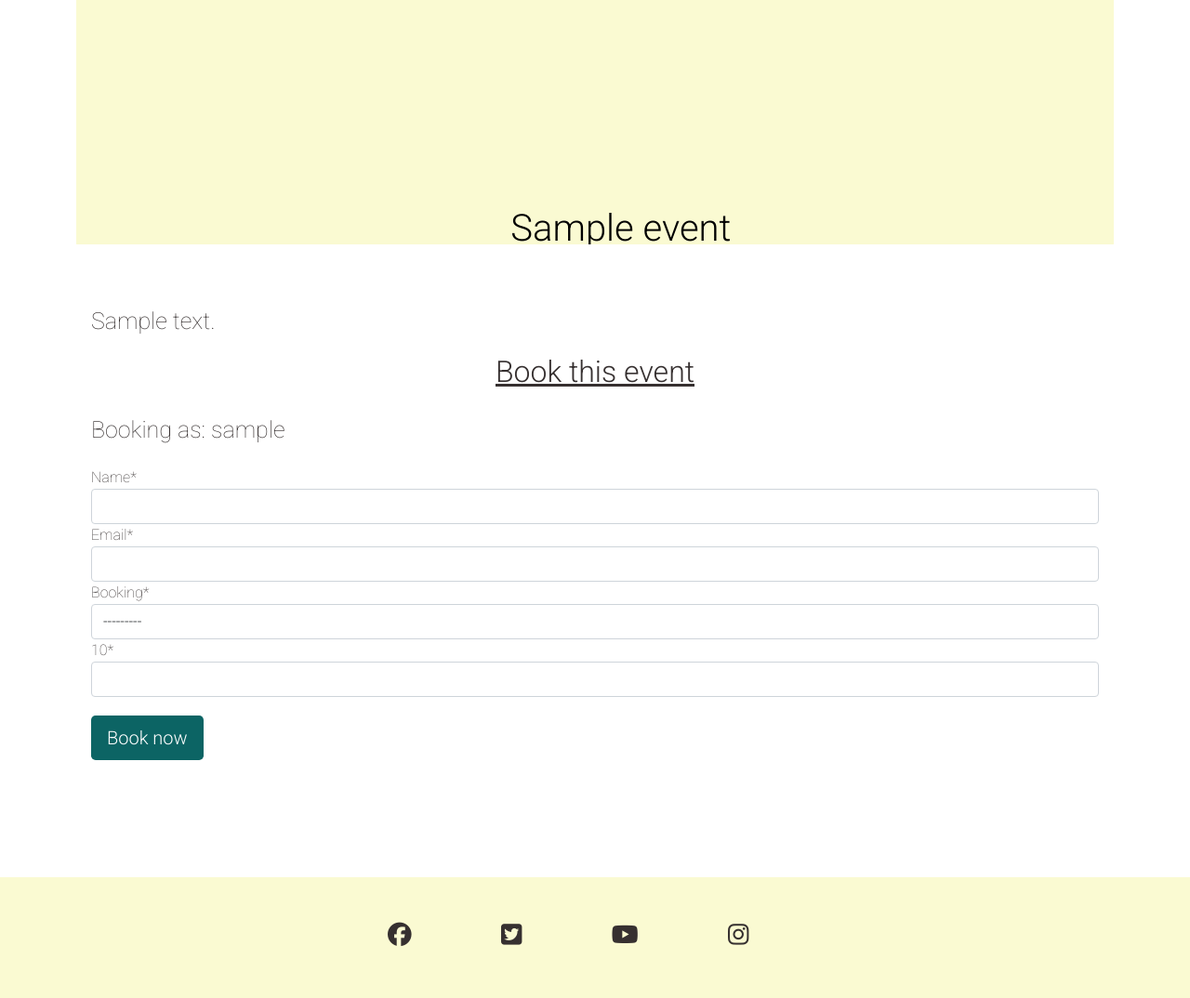
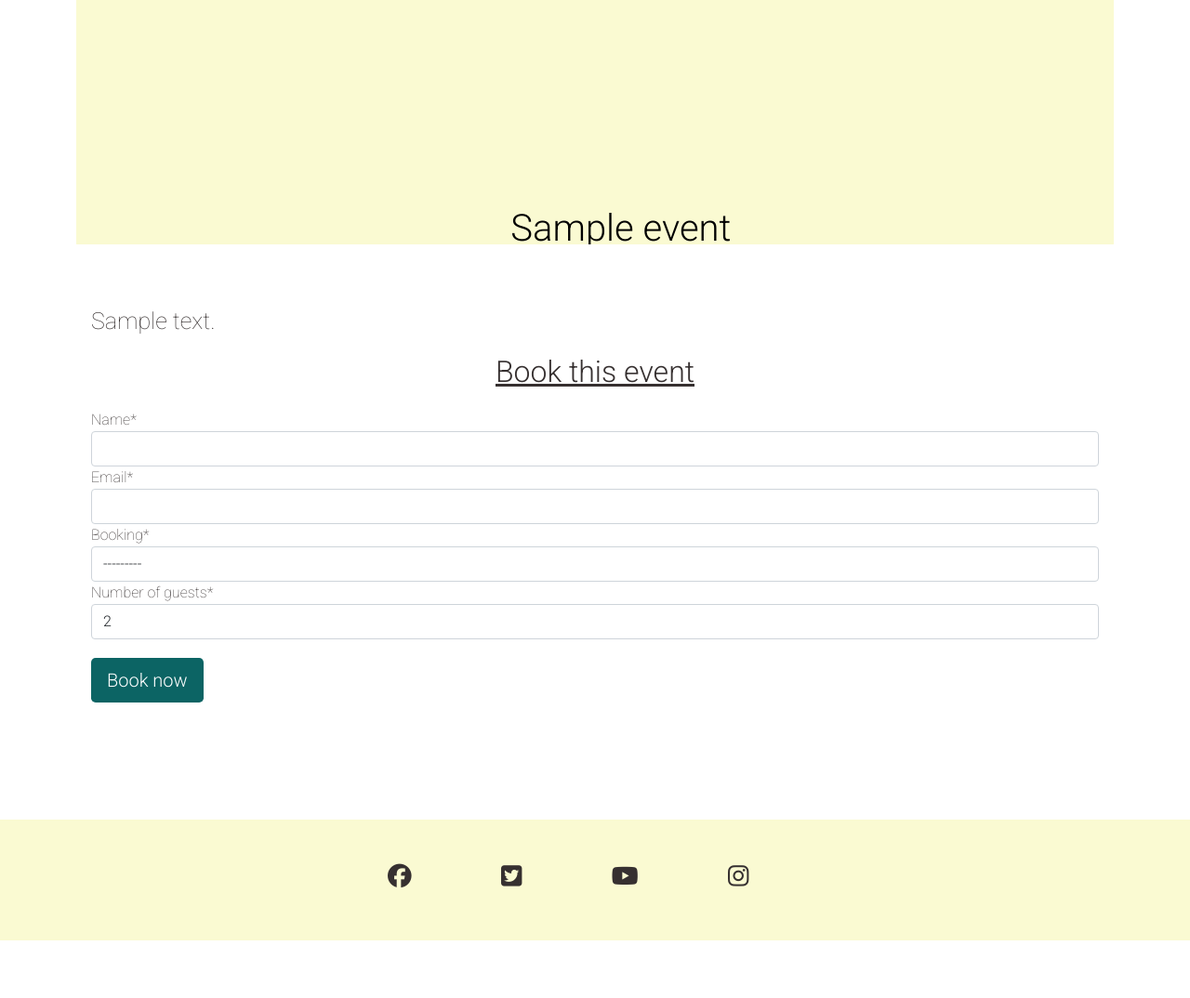
Before and after one commit to ejkington/rimbo-beer-brewery, a Django app: a page that uses templates/event-detail.html in a window 1280 px wide. Shown: the part 337-1411 px from the top of the page at 93% size. After the commit the page ends 1349 px from the top, so only its background shows below. Run offline with Django 4.2, Linux system fonts and the light colour scheme; a user stored in the database is signed in; tables that the repository leaves empty hold one stand-in row (values such as "Sample post"); some libraries are stand-ins or nearby versions.

Commit message:
fixed form so that it connects with database and admins panel add tuple for number of guest

```diff
--- a/events/admin.py
+++ b/events/admin.py
@@ -18,6 +18,3 @@ class BookedAdmin(admin.ModelAdmin):
     list_filter = ('approved',)
     search_fields = ('name', 'email', 'body')
     actions = ['approve_booking']
-
-    def approve_booking(self, request, queryset):
-        queryset.update(approved=True)
--- a/events/models.py
+++ b/events/models.py
@@ -4,7 +4,7 @@ from cloudinary.models import CloudinaryField
 
 STATUS = ((0, "Draft"), (1, "Published"))
 BOOKED = ((0, "Pending"), (1, "Booked"), (2, "NotBooked"))
-
+CHOICES = ((0, "1"), (1, "2"), (2, "3"), (3, "4"), (4, "5"), (5, "6"))
 
 class Event(models.Model):
     title = models.CharField(max_length=200)
@@ -28,8 +28,8 @@ class Booked(models.Model):
     name = models.CharField(max_length=80)
     email = models.EmailField()
     body = models.TextField()
-    number_of_guests = models.IntegerField(10)
+    number_of_guests = models.IntegerField(choices=CHOICES, default=1)
     approved = models.IntegerField(choices=BOOKED, default=2)
 
     def __str__(self):
-        return f"Booked {self.booking} by {self.user} waiting for approval"
+        return f"Comment {self.body} by {self.name}"
--- a/events/views.py
+++ b/events/views.py
@@ -1,7 +1,7 @@
 from django.shortcuts import render, get_object_or_404
 from django.views import generic, View
 from django.views.generic import TemplateView
-from .models import Event
+from .models import Event, Booked
 from .forms import BookingForm
 
 
@@ -22,7 +22,6 @@ class EventDetail(View):
     def get(self, request, slug, *args, **kwargs):
         queryset = Event.objects.filter(status=1)
         event = get_object_or_404(queryset, slug=slug)
-        booking = event.booked.filter(approved=True)
 
         return render(
             request,
@@ -30,36 +29,32 @@ class EventDetail(View):
             {
                 'event': event,
                 "isbooked": False,
-                'booking_form': BookingForm(),
+                'booking_form': BookingForm()
             },
         )
 
-    def event(self, request, slug, *args, **kwargs):
-        queryset = Event.objects.filter.order_by('-created_on')
+    def post(self, request, slug, *args, **kwargs):
+        queryset = Event.objects.filter(status=1)
+        post = get_object_or_404(queryset, slug=slug)
         event = get_object_or_404(queryset, slug=slug)
-
         booking_form = BookingForm(data=request.POST)
 
         if booking_form.is_valid():
-            booking_form.instance.email = request.user.email
-            booking_form.instance.name = request.user.username
-            booking = booking_form.save(commit=False)
-            booking.event = event
-            booking.save()
+            post.event = post
+            booking_form.save()
         else:
-            booking_form = BookingForm()
+            booking_form = BookingForm
 
         return render(
             request,
-            "event_detail.html",
+            "event-detail.html",
             {
+                "post": post,
                 "event": event,
-                "booking": booking,
                 "isbooked": True,
-                "booking_form": booking_form
+                "booking_form": booking_form,
             },
         )
-
 
 """
 View for rendering our beers page
--- a/templates/event-detail.html
+++ b/templates/event-detail.html
@@ -31,7 +31,7 @@
                 <p class="card-text ">
                     {{ event.description | safe }}
                 </p>
-                {% if booked %}
+                {% if booking_form.is_valid %}
                 <div class="alert alert-success" role="alert">
                     Your booking is awaiting approval
                 </div>
@@ -40,11 +40,12 @@
                 {% if user.is_authenticated %}
 
                 <h2 class="booking-h2">Book this event</h2>
-                <p>Booking as: {{ user.username }}</p>
-                <form method='GET' style="margin-top: 1.3em;">
+
+                <form method='post' style="margin-top: 1.3em;">
+                    {% csrf_token %}
                     {{ booking_form | crispy }}
-                    {% csrf_token %}
-                    <button type='submit' class='btn btn-signup btn-lg'>Book now</button>
+
+                    <button type='submit' value="submit" class='btn btn-signup btn-lg'>Book now</button>
                 </form>
                 {% else %}
 
```
